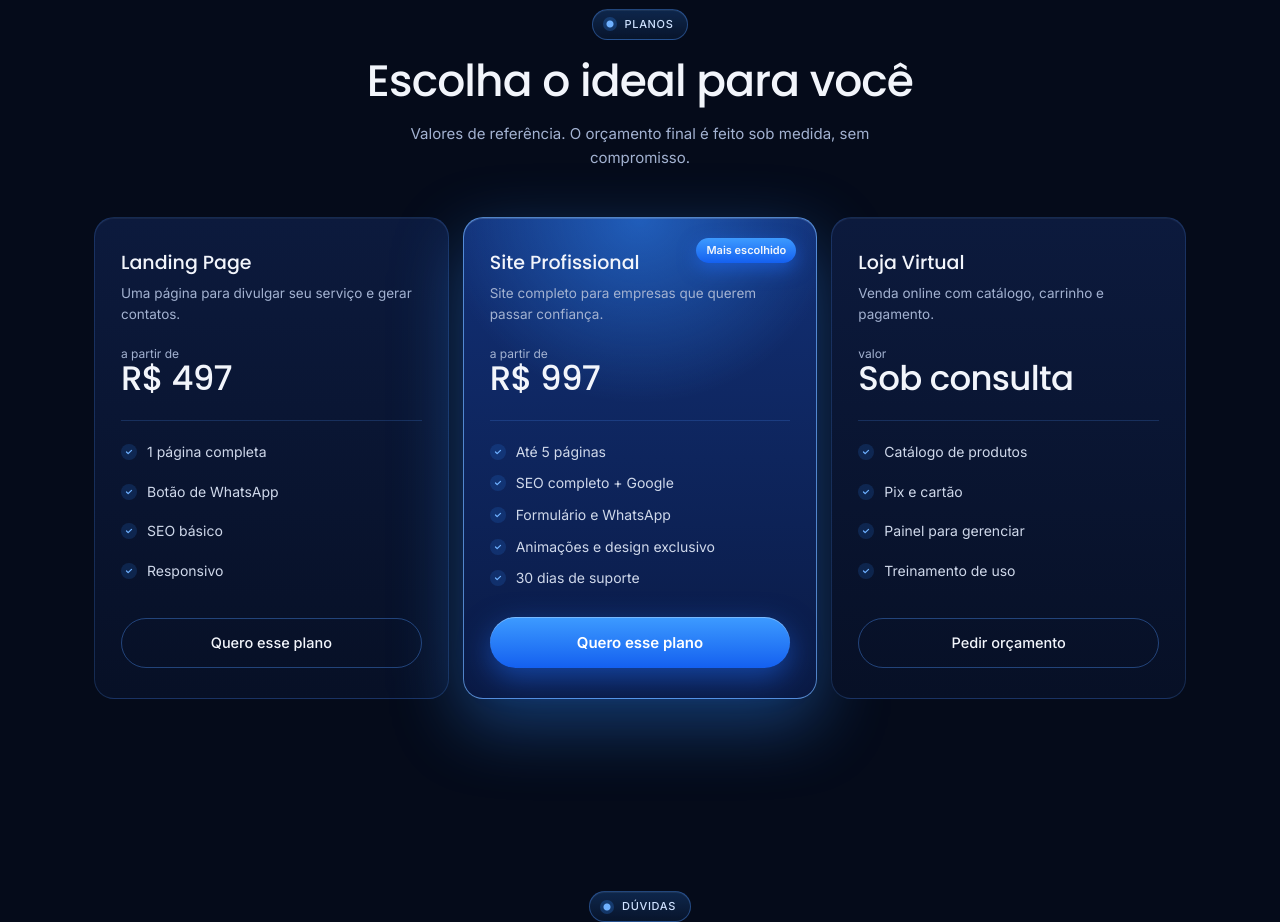
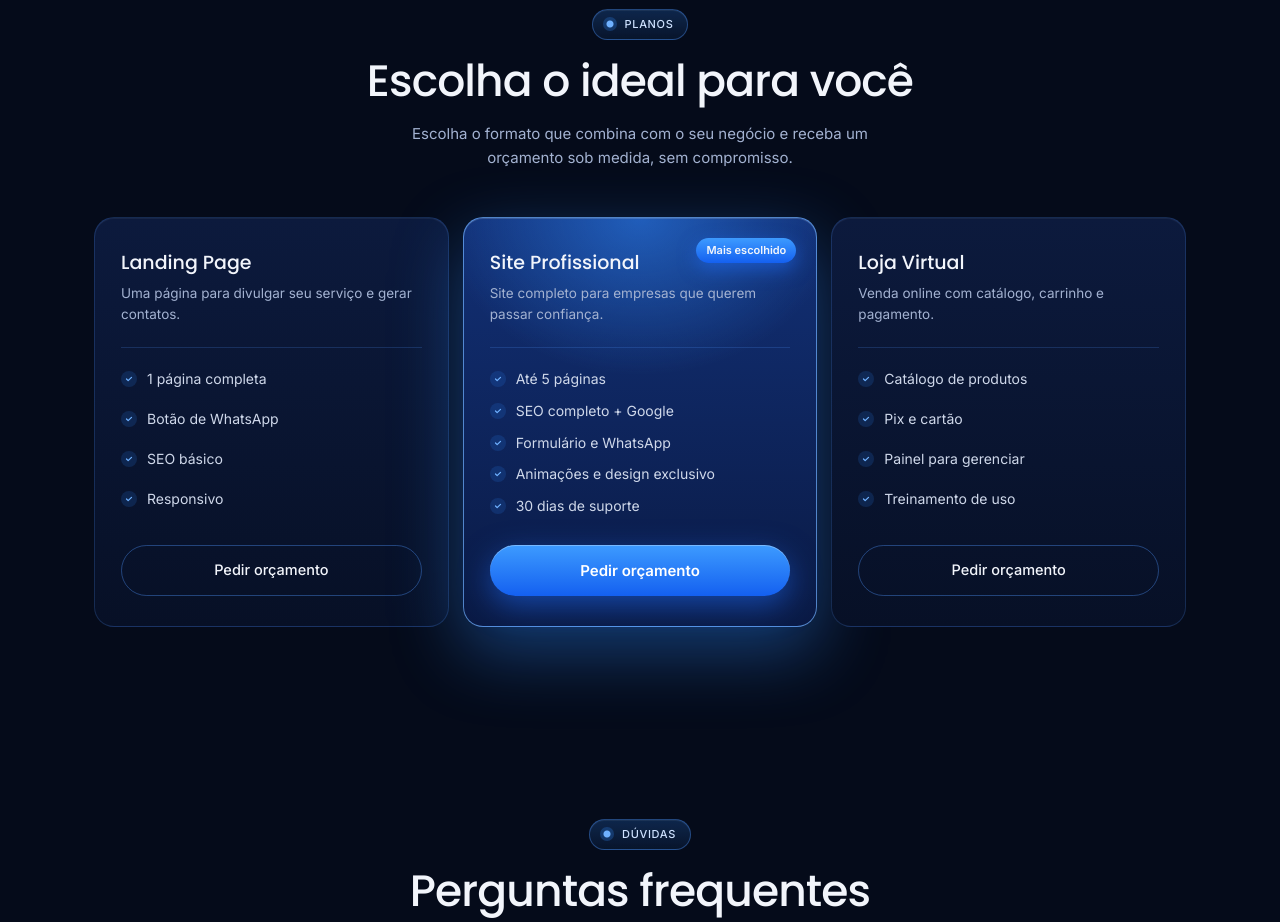
Before and after one commit to theuszinp/salvadorsites, a plain HTML site: page index.html in a window 1280 px wide. Shown: the part 3800-4722 px from the top of the page. Drawn offline with Linux system fonts and the light colour scheme.

Commit message:
Planos sem preço, com botão Pedir orçamento
Co-Authored-By: Claude Opus 5.5 <noreply@anthropic.com>

```diff
--- a/index.html
+++ b/index.html
@@ -395,32 +395,29 @@
     </section>
 
     <!-- ================= PLANOS ================= -->
-    <!-- ATENÇÃO: os valores abaixo são EXEMPLOS. Troque pelos seus preços reais. -->
     <section class="section" id="planos">
       <div class="container">
         <header class="head">
           <span class="badge"><i class="badge__dot"></i>Planos</span>
           <h2 class="title">Escolha o ideal para você</h2>
-          <p class="desc">Valores de referência. O orçamento final é feito sob medida, sem compromisso.</p>
+          <p class="desc">Escolha o formato que combina com o seu negócio e receba um orçamento sob medida, sem compromisso.</p>
         </header>
         <div class="plan-grid">
           <article class="plan">
             <h3>Landing Page</h3>
             <p class="plan__desc">Uma página para divulgar seu serviço e gerar contatos.</p>
-            <p class="plan__price"><small>a partir de</small>R$ 497</p>
             <ul>
               <li>1 página completa</li>
               <li>Botão de WhatsApp</li>
               <li>SEO básico</li>
               <li>Responsivo</li>
             </ul>
-            <a href="#" class="btn-line js-whats" data-msg="Olá! Tenho interesse no plano Landing Page." target="_blank" rel="noopener">Quero esse plano</a>
+            <a href="#" class="btn-line js-whats" data-msg="Olá! Quero um orçamento para o plano Landing Page." target="_blank" rel="noopener">Pedir orçamento</a>
           </article>
           <article class="plan plan--featured">
             <span class="plan__badge">Mais escolhido</span>
             <h3>Site Profissional</h3>
             <p class="plan__desc">Site completo para empresas que querem passar confiança.</p>
-            <p class="plan__price"><small>a partir de</small>R$ 997</p>
             <ul>
               <li>Até 5 páginas</li>
               <li>SEO completo + Google</li>
@@ -428,19 +425,18 @@
               <li>Animações e design exclusivo</li>
               <li>30 dias de suporte</li>
             </ul>
-            <a href="#" class="btn-main btn-main--block js-whats" data-msg="Olá! Tenho interesse no plano Site Profissional." target="_blank" rel="noopener">Quero esse plano</a>
+            <a href="#" class="btn-main btn-main--block js-whats" data-msg="Olá! Quero um orçamento para o plano Site Profissional." target="_blank" rel="noopener">Pedir orçamento</a>
           </article>
           <article class="plan">
             <h3>Loja Virtual</h3>
             <p class="plan__desc">Venda online com catálogo, carrinho e pagamento.</p>
-            <p class="plan__price"><small>valor</small>Sob consulta</p>
             <ul>
               <li>Catálogo de produtos</li>
               <li>Pix e cartão</li>
               <li>Painel para gerenciar</li>
               <li>Treinamento de uso</li>
             </ul>
-            <a href="#" class="btn-line js-whats" data-msg="Olá! Tenho interesse em uma Loja Virtual." target="_blank" rel="noopener">Pedir orçamento</a>
+            <a href="#" class="btn-line js-whats" data-msg="Olá! Quero um orçamento para uma Loja Virtual." target="_blank" rel="noopener">Pedir orçamento</a>
           </article>
         </div>
       </div>
```
